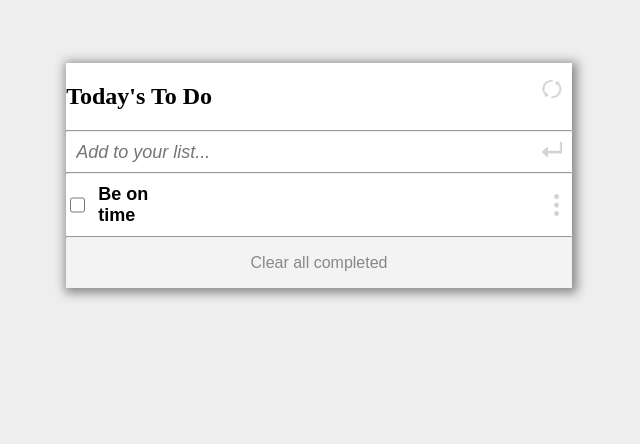
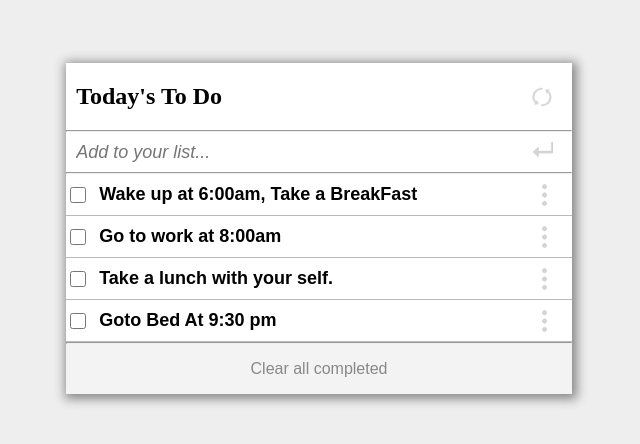
Before and after one commit to Nizamuddin4493/toDoList, a website built with webpack: page src/index.html in a window 1280 px wide. Shown: the whole page, without its empty margins (321-961 px from the left). Built offline with nearby package versions, Linux system fonts and the light colour scheme.

Commit message:
ToDoList Project 1: List Structure complete.

```diff
--- a/src/index.html
+++ b/src/index.html
@@ -10,23 +10,20 @@
     <div class="todolist">
       <section class="title">
         <h2>Today's To Do</h2>
-        <p class="img"></p>
+        <img src="images/searching.png" class="img" alt="">
       </section>
       <hr>
       <div class="form">
         <input type="text" class="inputF" placeholder="Add to your list...">
-        <p class="enter-img"></p>
+        <i class="enter-icon"><img src="images/enter.png" alt="Ener"></i>
       </div>
       <hr>
-      <div class="show-list">
-          <input type="checkbox" class="check-box">
-          <p class="tast">Be on time</p>
-          <p class="drag-drop"></p>
-      </div>
+        <div class="parent-node">
+          <!-- To Do List items are display here. -->
+        </div>
       <hr>
       <div class="clear"><button>Clear all completed</button></div>
     </div>
   </div>
-
 </body>
 </html>
--- a/src/index.js
+++ b/src/index.js
@@ -1,5 +1,54 @@
+/* eslint-disable no-unused-vars */
 // eslint-disable-next-line no-unused-vars
 import _ from 'lodash';
 import './style.css';
-// eslint-disable-next-line no-unused-vars
-import searching from './searching.png';
+import enter from './images/enter.png';
+import search from './images/searching.png';
+import drag from './images/drag-drop.png';
+
+const items = [
+  {
+    description: 'Wake up at 6:00am, Take a BreakFast',
+    completed: false,
+    index: 1,
+  },
+  {
+    description: 'Go to work at 8:00am',
+    completed: false,
+    index: 3,
+  },
+  {
+    description: 'Take a lunch with your self.',
+    completed: false,
+    index: 2,
+  },
+  {
+    description: 'Goto Bed At 9:30 pm',
+    completed: false,
+    index: 4,
+  },
+];
+
+const parentNode = document.querySelector('.parent-node');
+
+const tasks = (eachtask) => {
+  const showList = document.createElement('div');
+  const inputchk = document.createElement('input');
+  const taskName = document.createElement('p');
+  const dragImg = document.createElement('img');
+  inputchk.type = 'checkbox';
+  showList.classList = 'show-list';
+  inputchk.classList = 'check-box';
+  taskName.classList = 'tast';
+  dragImg.classList = 'drag-drop';
+  taskName.textContent = eachtask.description;
+  dragImg.src = '../images/drag-drop.png';
+  showList.appendChild(inputchk);
+  showList.appendChild(taskName);
+  showList.appendChild(dragImg);
+  parentNode.appendChild(showList);
+};
+
+items.forEach((e) => {
+  tasks(e);
+});
--- a/src/style.css
+++ b/src/style.css
@@ -16,13 +16,15 @@ body {
 .title {
   display: flex;
   justify-content: space-between;
+  padding-left: 10px;
 }
 
 .img {
-  width: 30px;
-  height: 30px;
-  background-image: url('searching.png');
-  background-repeat: no-repeat;
+  margin: auto 15px auto 0;
+  padding: 0 5px;
+  width: 20px;
+  height: 20px;
+  cursor: pointer;
 }
 
 hr {
@@ -35,7 +37,6 @@ hr {
 }
 
 .inputF {
-  /* background-color: blue; */
   width: 92%;
   height: 40px;
   border: none;
@@ -53,23 +54,18 @@ hr {
   outline: none;
 }
 
-.enter-img {
+.enter-icon {
   width: 30px;
   height: 30px;
-  background-image: url('enter.png');
-  background-repeat: no-repeat;
-  padding: 0;
+  padding: 0 10px;
   margin: 10px 0 0 0;
+  cursor: pointer;
 }
 
 .show-list {
   display: flex;
   align-items: center;
-}
-
-.list-item {
-  display: flex;
-  align-items: center;
+  border-bottom: 1px solid rgb(185, 185, 185);
 }
 
 .check-box {
@@ -88,13 +84,9 @@ hr {
 }
 
 .drag-drop {
-  width: 395px;
-  height: 30px;
-  background-image: url('drag-drop.png');
-  background-repeat: no-repeat;
-  background-position: right;
-  padding: 0;
-  margin: auto 13px auto 0;
+  margin: 0 15px 0 auto;
+  padding: 0 10px;
+  cursor: all-scroll;
 }
 
 .clear {
--- a/webpack.config.js
+++ b/webpack.config.js
@@ -16,7 +16,16 @@ module.exports = {
       },
       {
         test: /\.(png|svg|jpg|jpeg|gif)$/i,
-        type: 'asset/resource',
+        use: [
+          {
+            loader: 'file-loader',
+            options: {
+              name: '[name].[ext]',
+              outputPath: '/images/',
+              publicPath: '/images/',
+            },
+          },
+        ],
       },
     ],
   },
```
Also changed, not shown: dist/a36666c2080a4d1b3527.png (deleted), dist/images/drag-drop.png (renamed from src/drag-drop.png), dist/images/enter.png (renamed from src/enter.png), dist/images/searching.png (renamed from src/searching.png), dist/index.html, dist/main.bundle.js, src/images/drag-drop.png (added), src/images/enter.png (renamed from dist/a12a00aedd1ebc939b0d.png), src/images/searching.png (renamed from dist/60a142abbd42195ce882.png), 1 other file.
